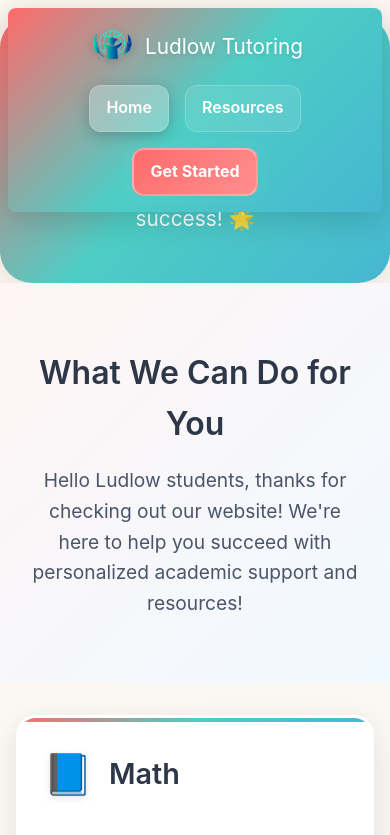
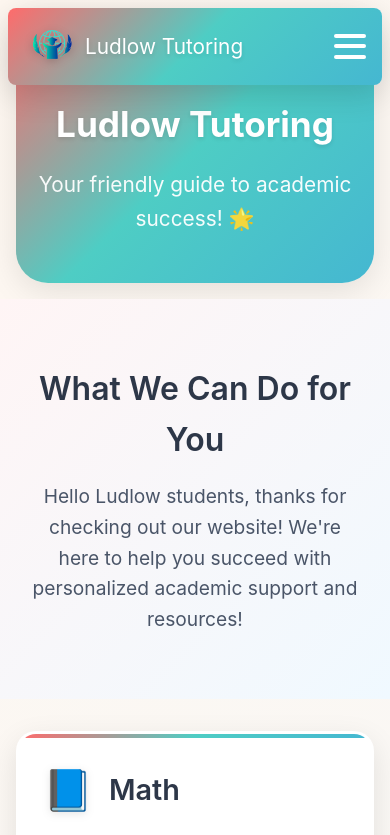
Before and after one commit to k2727270/Ludlow-Tutoring, a Vue app: page / in a window 390 px wide. Shown: the top 835 px of the page. Built offline with nearby package versions, Linux system fonts and the light colour scheme.

Commit message:
Responsive navbar

```diff
--- a/src/components/Footer.vue
+++ b/src/components/Footer.vue
@@ -280,6 +280,10 @@
     gap: 1rem;
   }
 
+  .footer-section h4::after {
+    visibility: hidden;
+  }
+
   .footer-section ul {
     align-items: center;
   }
--- a/src/components/Home.vue
+++ b/src/components/Home.vue
@@ -285,11 +285,10 @@ header p {
   box-shadow: 0 8px 25px rgba(78, 205, 196, 0.3);
 }
 
-/* Responsive design */
 @media (max-width: 768px) {
   header {
     padding: 5rem 1rem 3rem;
-    margin-top: 1rem;
+    margin: 1rem 1rem;
   }
 
   header h1 {
--- a/src/components/Navbar.vue
+++ b/src/components/Navbar.vue
@@ -8,7 +8,7 @@
         </router-link>
       </div>
 
-      <div class="nav-links">
+      <div class="nav-links desktop-nav">
         <router-link to="/" class="nav-link" :class="{ active: $route.name === 'Home' }">
           Home
         </router-link>
@@ -27,12 +27,62 @@
           Get Started
         </router-link>
       </div>
+
+      <div class="mobile-menu">
+        <button
+          class="hamburger"
+          :class="{ active: isMenuOpen }"
+          @click="toggleMenu"
+          aria-label="Toggle menu"
+        >
+          <span class="hamburger-line"></span>
+          <span class="hamburger-line"></span>
+          <span class="hamburger-line"></span>
+        </button>
+
+        <div class="mobile-nav" :class="{ open: isMenuOpen }">
+          <router-link
+            to="/"
+            class="mobile-nav-link"
+            :class="{ active: $route.name === 'Home' }"
+            @click="closeMenu"
+          >
+            🏠 Home
+          </router-link>
+          <router-link
+            to="/resources"
+            class="mobile-nav-link"
+            :class="{ active: $route.name === 'Resources' }"
+            @click="closeMenu"
+          >
+            📚 Resources
+          </router-link>
+          <router-link
+            to="/get-started"
+            class="mobile-nav-link cta-link"
+            :class="{ active: $route.name === 'GetStarted' }"
+            @click="closeMenu"
+          >
+            🚀 Get Started
+          </router-link>
+        </div>
+      </div>
     </div>
   </nav>
 </template>
 
 <script setup>
-// No additional logic needed for now
+import { ref } from 'vue'
+
+const isMenuOpen = ref(false)
+
+const toggleMenu = () => {
+  isMenuOpen.value = !isMenuOpen.value
+}
+
+const closeMenu = () => {
+  isMenuOpen.value = false
+}
 </script>
 
 <style scoped>
@@ -92,6 +142,110 @@
   align-items: center;
 }
 
+.desktop-nav {
+  display: flex;
+}
+
+.mobile-menu {
+  display: none;
+  position: relative;
+}
+
+.hamburger {
+  display: flex;
+  flex-direction: column;
+  justify-content: space-around;
+  width: 2rem;
+  height: 2rem;
+  background: transparent;
+  border: none;
+  cursor: pointer;
+  padding: 0;
+  z-index: 10;
+}
+
+.hamburger-line {
+  width: 2rem;
+  height: 0.25rem;
+  background: white;
+  border-radius: 10px;
+  transition: all 0.3s linear;
+  position: relative;
+  transform-origin: 1px;
+}
+
+.hamburger.active .hamburger-line:first-child {
+  transform: rotate(45deg);
+}
+
+.hamburger.active .hamburger-line:nth-child(2) {
+  opacity: 0;
+  transform: translateX(20px);
+}
+
+.hamburger.active .hamburger-line:nth-child(3) {
+  transform: rotate(-45deg);
+}
+
+.mobile-nav {
+  position: absolute;
+  top: 100%;
+  right: 0;
+  background: linear-gradient(135deg, #ff6b6b 0%, #4ecdc4 50%, #45b7d1 100%);
+  border-radius: 1rem;
+  box-shadow: 0 8px 32px rgba(0, 0, 0, 0.2);
+  padding: 1rem;
+  min-width: 200px;
+  transform: translateY(-10px);
+  opacity: 0;
+  visibility: hidden;
+  transition: all 0.3s ease;
+  z-index: 1000;
+}
+
+.mobile-nav.open {
+  transform: translateY(0);
+  opacity: 1;
+  visibility: visible;
+}
+
+.mobile-nav-link {
+  display: block;
+  color: white;
+  text-decoration: none;
+  font-weight: 600;
+  font-size: 1.1rem;
+  padding: 1rem 1.5rem;
+  border-radius: 12px;
+  transition: all 0.3s ease;
+  margin-bottom: 0.5rem;
+  background: rgba(255, 255, 255, 0.1);
+  backdrop-filter: blur(10px);
+  border: 1px solid rgba(255, 255, 255, 0.2);
+}
+
+.mobile-nav-link:hover {
+  background: rgba(255, 255, 255, 0.2);
+  transform: translateX(5px);
+}
+
+.mobile-nav-link.active {
+  background: rgba(255, 255, 255, 0.25);
+  box-shadow: 0 4px 15px rgba(0, 0, 0, 0.2);
+}
+
+.mobile-nav-link.cta-link {
+  background: linear-gradient(135deg, #ff6b6b 0%, #ff8e8e 100%);
+  border: 2px solid rgba(255, 255, 255, 0.3);
+  font-weight: 700;
+}
+
+.mobile-nav-link.cta-link:hover {
+  background: linear-gradient(135deg, #ff5252 0%, #ff7979 100%);
+  transform: translateX(5px) translateY(-2px);
+  box-shadow: 0 6px 20px rgba(255, 107, 107, 0.4);
+}
+
 .nav-link {
   color: white;
   text-decoration: none;
@@ -142,7 +296,6 @@
   }
 }
 
-/* Mobile responsive */
 @media (max-width: 768px) {
   .navbar {
     top: 0.5rem;
@@ -154,19 +307,19 @@
 
   .nav-container {
     padding: 0 1rem;
-    flex-direction: column;
-    gap: 1rem;
+    flex-direction: row;
+    justify-content: space-between;
+    align-items: center;
   }
 
-  .nav-links {
-    gap: 1rem;
-    flex-wrap: wrap;
-    justify-content: center;
+  /* Hide desktop navigation on mobile */
+  .desktop-nav {
+    display: none;
   }
 
-  .nav-link {
-    padding: 0.6rem 1rem;
-    font-size: 1rem;
+  /* Show mobile menu on mobile */
+  .mobile-menu {
+    display: block;
   }
 
   .brand-text {
```
